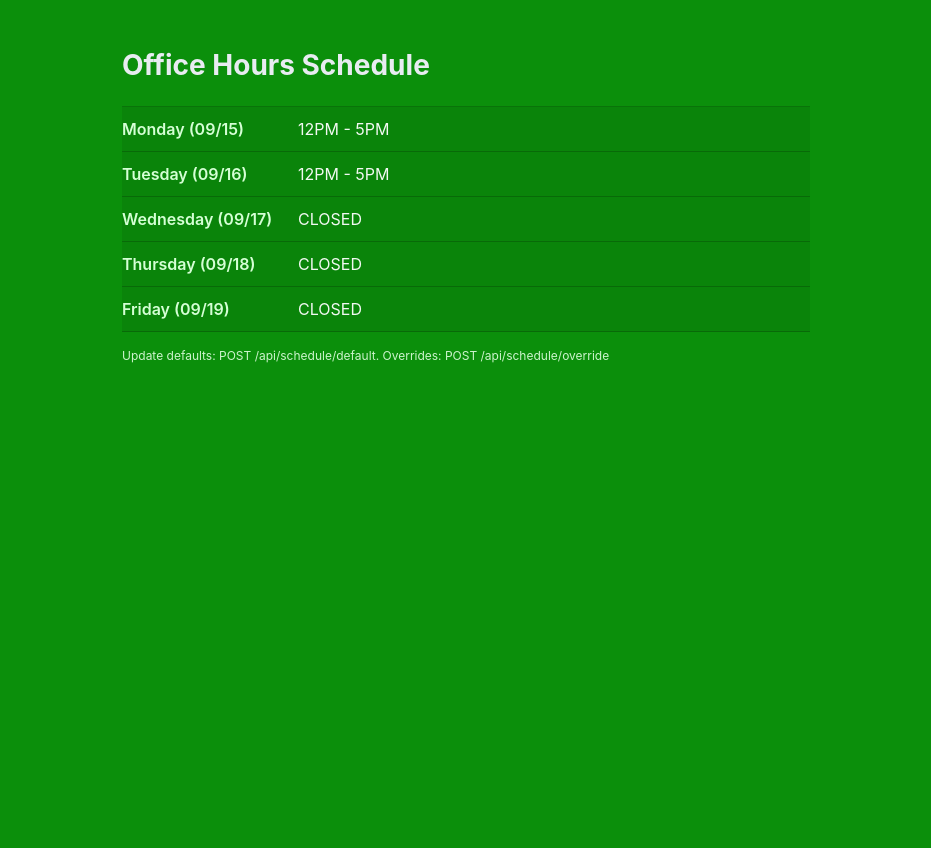
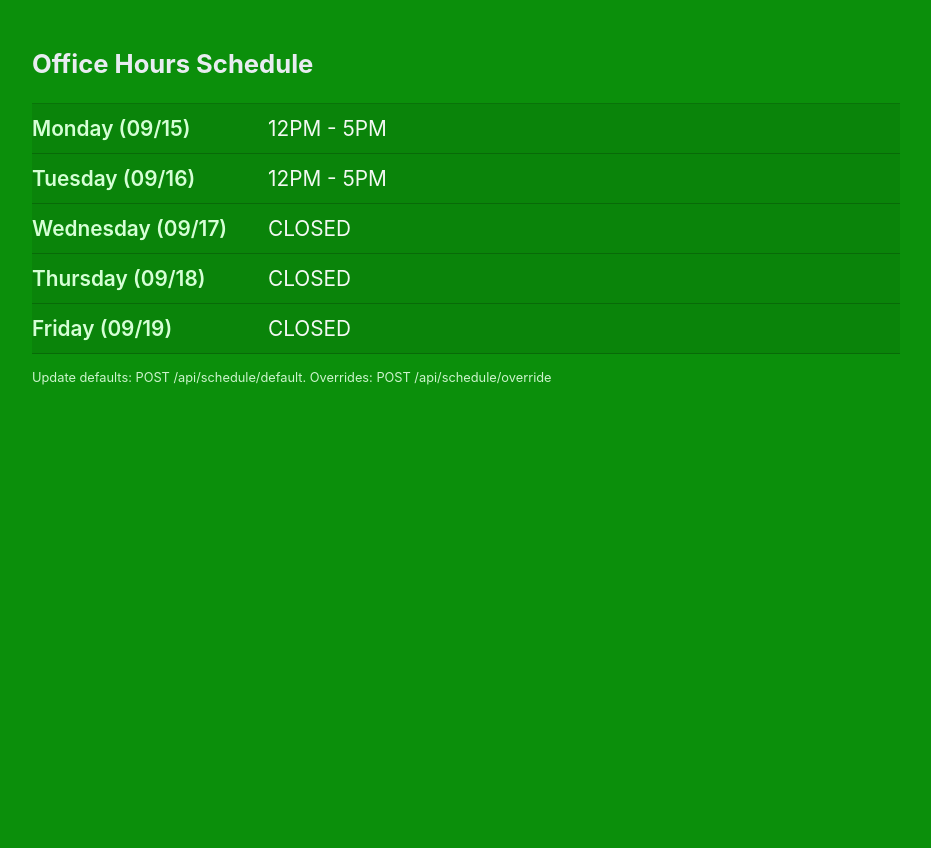
Before and after one commit to masonesports/OfficeHoursSignTV, a Flask app: page / in a window 1280 px wide. Shown: the whole page, without its empty margins (174-1105 px from the left). Run offline with Flask 3, Linux system fonts and the light colour scheme.

Commit message:
Style Updated

```diff
--- a/static/style.css
+++ b/static/style.css
@@ -5,22 +5,34 @@ body {
 	font-family: -apple-system, BlinkMacSystemFont, "Segoe UI", Roboto, Helvetica, Arial, sans-serif;
 	background: #0b8f0b;
 	color: #e8ecf1;
+	/* Responsive base font size: scales with viewport height but stays readable */
+	font-size: clamp(14px, 2.1vh, 22px);
 }
 .container {
-	max-width: 720px;
+	max-width: 900px;
 	margin: 48px auto;
 	padding: 0 16px;
 }
-h1 { font-size: 28px; margin: 0 0 24px; }
+/* Title scales with height */
+h1 { font-size: clamp(22px, 3.2vh, 42px); margin: 0 0 24px; }
 .schedule { border-top: 1px solid rgba(0,0,0,0.2); }
 .row {
 	display: grid;
-	grid-template-columns: 160px 1fr;
+	/* Wider label column to fit day + date on portrait displays */
+	grid-template-columns: 220px 1fr;
 	gap: 16px;
+	/* Row text scales slightly larger than base for readability */
+	font-size: clamp(16px, 2.6vh, 28px);
 	padding: 12px 0;
 	border-bottom: 1px solid rgba(0,0,0,0.2);
 	background: rgba(0,0,0,0.08);
 }
-.day { font-weight: 600; color: #d5ffd5; }
-.time { color: #ffffff; opacity: 0.95; }
-.hint { color: #e2ffe2; font-size: 12px; margin-top: 16px; opacity: 0.9; }
+.day { font-weight: 600; color: #d5ffd5; word-break: break-word; }
+.time { color: #ffffff; opacity: 0.95; word-break: break-word; }
+.hint { color: #e2ffe2; font-size: clamp(11px, 1.6vh, 14px); margin-top: 16px; opacity: 0.9; }
+
+/* Optimize for tall portrait 1080x1920 displays */
+@media (orientation: portrait) and (min-height: 1200px) {
+	.container { max-width: 1000px; }
+	.row { grid-template-columns: 260px 1fr; }
+}
```
